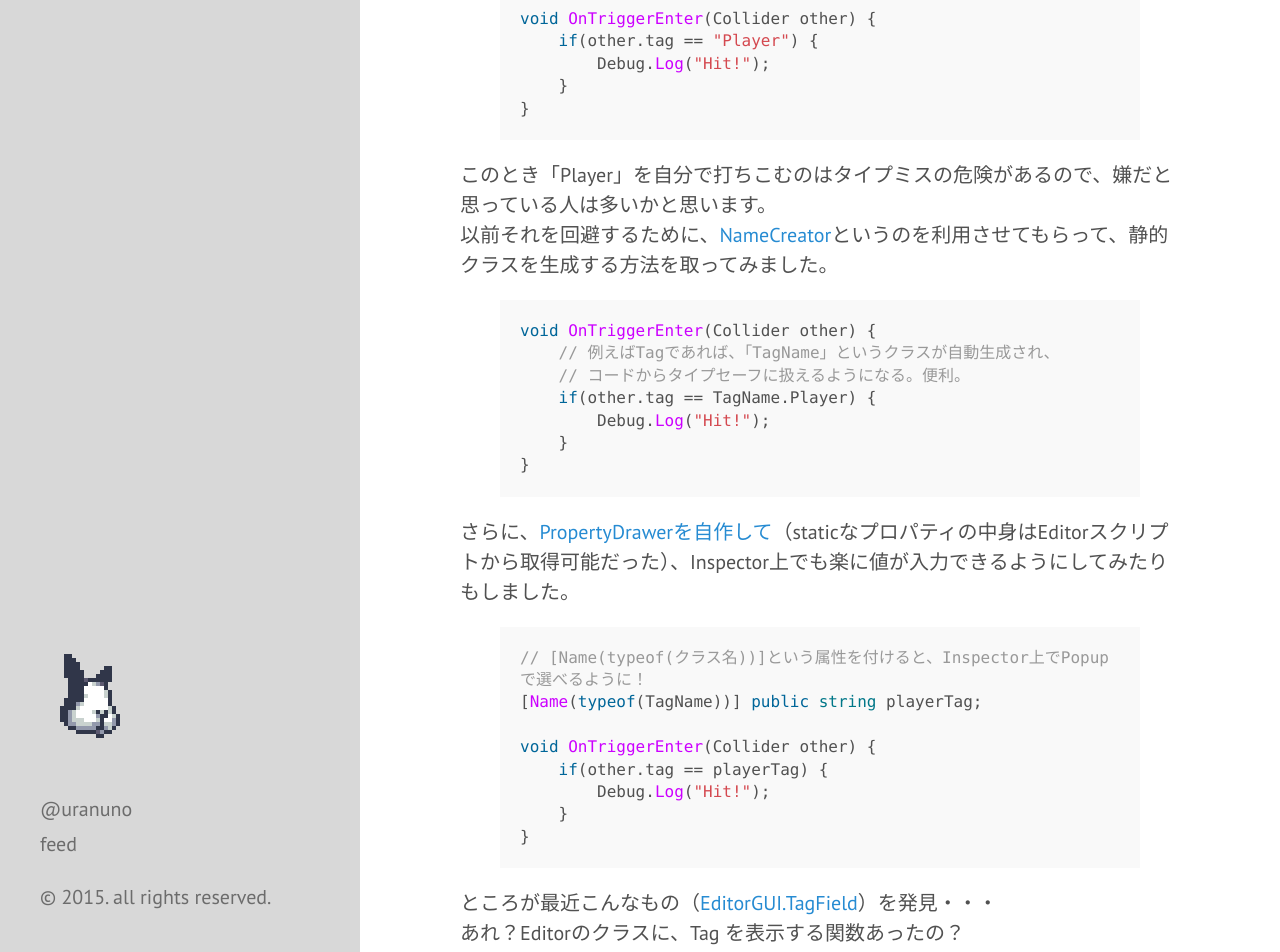
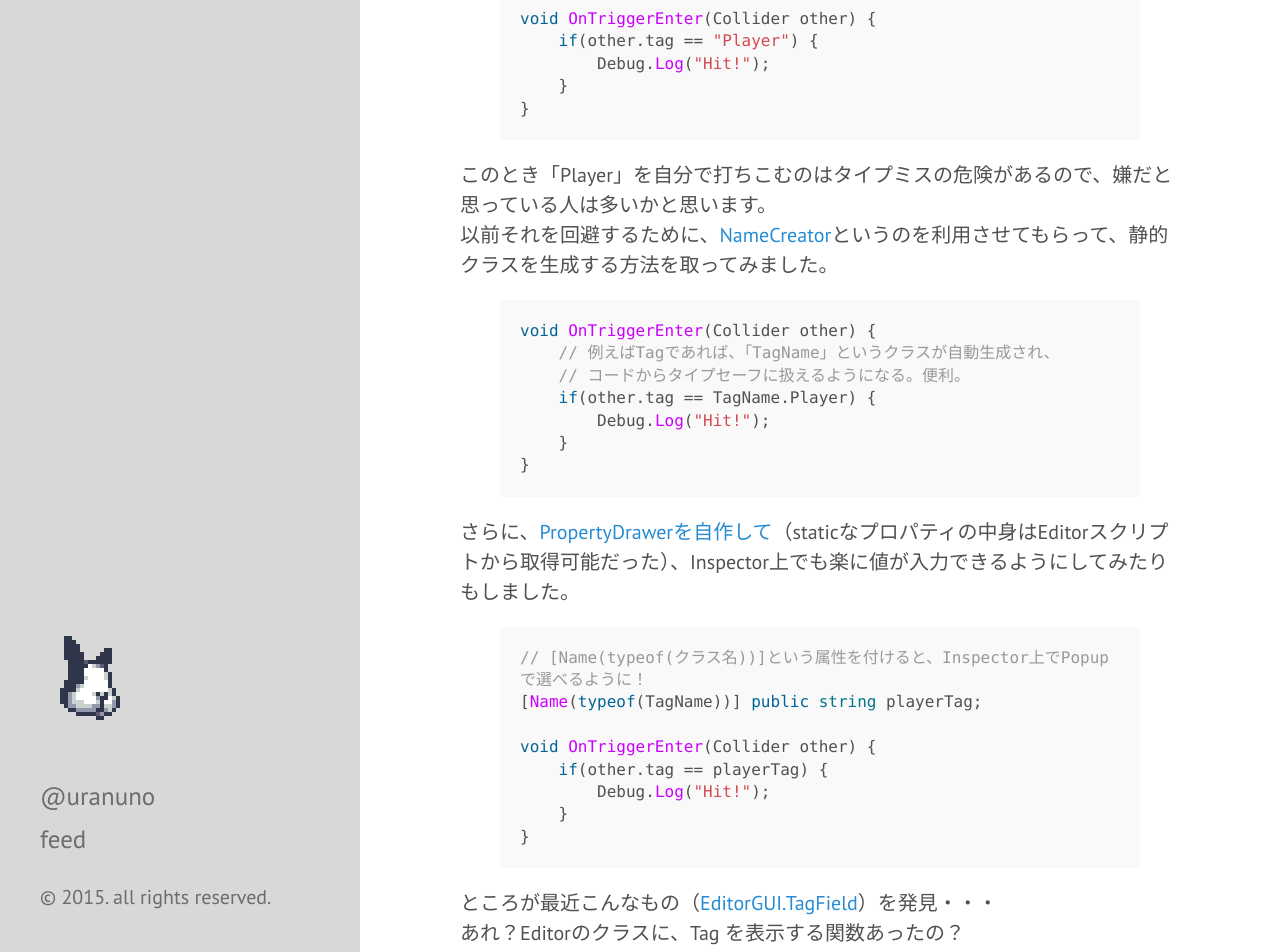
Before and after one commit to uranuno/uranuno.github.io, a Jekyll site: the page built from index.html, in a window 1280 px wide and 1400 px high, scrolled down 324 px. Shown: the part 448-1400 px from the top of the window. Built offline with Jekyll 4.4.1, drawn with Linux system fonts in a browser that asks for light colours; Markdown is read by kramdown in place of the engine named in the settings; the list of posts is cut into pages by our own code.

Commit message:
ナビゲーションの文字少し大きく

```diff
--- a/public/css/hyde.css
+++ b/public/css/hyde.css
@@ -91,6 +91,7 @@ html {
 /* Sidebar nav */
 .sidebar-nav {
   margin-bottom: 1rem;
+  font-size: 1.25rem;
 }
 .sidebar-nav-item {
   display: block;
```
